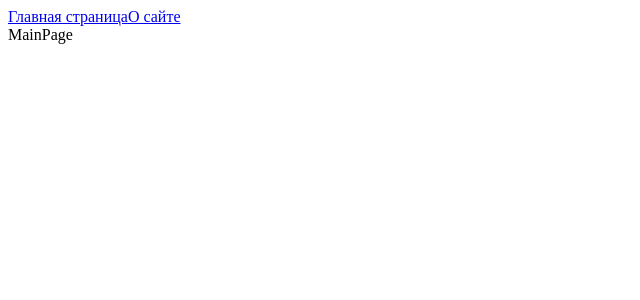
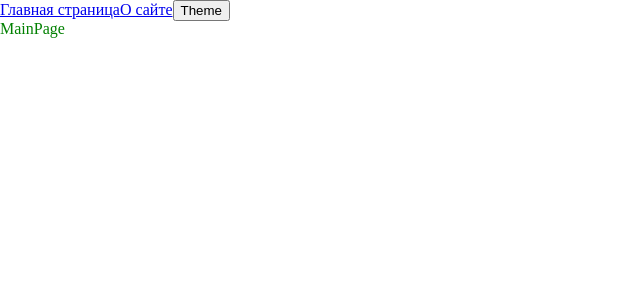
Before and after one commit to stasdashkevitch/platform, a React app: page / in a window 1280 px wide. Shown: the top 300 px of the page, without its empty margins (0-640 px from the left). Built offline with nearby package versions, Linux system fonts and the light colour scheme.

Commit message:
add style structure, toggle theme

```diff
--- a/src/App.tsx
+++ b/src/App.tsx
@@ -2,12 +2,17 @@
 import { AboutPageAsync } from "./pages/AboutPage/AboutPage.async"
 import { MainPageAsync } from "./pages/MainPage/MainPage.async"
 import { Suspense } from "react"
+import { useTheme } from "./theme/useTheme"
+import './styles/index.scss'
 
 export const App = () => {
+  const {theme, handleToggleTheme} = useTheme()
+
   return (
-    <div>
+    <div className={`app ${theme}`}>
       <Link to="/">Главная страница</Link>
       <Link to="/about">О сайте</Link>
+      <button onClick={handleToggleTheme}>Theme</button>
       <Suspense fallback={<div>Loading...</div>}>
         <Routes>
           <Route path="/about" element={<AboutPageAsync />} />
--- a/src/index.tsx
+++ b/src/index.tsx
@@ -1,11 +1,14 @@
 import { createRoot } from 'react-dom/client'
 import { App } from './App'
 import { BrowserRouter } from 'react-router-dom';
+import ThemeProvider from './theme/ThemeProvider';
 
 const container = document.querySelector('#root') as HTMLElement
 const root = createRoot(container)
 root.render(
   <BrowserRouter>
-    <App />
+    <ThemeProvider>
+      <App />
+    </ThemeProvider>
   </BrowserRouter>
 );
--- /dev/null
+++ b/src/styles/index.scss
@@ -0,0 +1,11 @@
+@import './variables/global.scss';
+@import './reset.scss';
+@import './themes/normal.scss';
+@import './themes/dark.scss';
+
+.app {
+  font-family: var(--font-m);
+  background: var(--bg-color);
+  color: var(--primary-color);
+  min-height: 100vh;
+}
--- /dev/null
+++ b/src/styles/reset.scss
@@ -0,0 +1,43 @@
+html, body, div, span, applet, object, iframe,
+h1, h2, h3, h4, h5, h6, p, blockquote, pre,
+a, abbr, acronym, address, big, cite, code,
+del, dfn, em, img, ins, kbd, q, s, samp,
+small, strike, strong, sub, sup, tt, var,
+b, u, i, center,
+dl, dt, dd, ol, ul, li,
+fieldset, form, label, legend,
+table, caption, tbody, tfoot, thead, tr, th, td,
+article, aside, canvas, details, embed,
+figure, figcaption, footer, header, hgroup,
+menu, nav, output, ruby, section, summary,
+time, mark, audio, video {
+	margin: 0;
+	padding: 0;
+	border: 0;
+	font-size: 100%;
+	font: inherit;
+	vertical-align: baseline;
+}
+/* HTML5 display-role reset for older browsers */
+article, aside, details, figcaption, figure,
+footer, header, hgroup, menu, nav, section {
+	display: block;
+}
+body {
+	line-height: 1;
+}
+ol, ul {
+	list-style: none;
+}
+blockquote, q {
+	quotes: none;
+}
+blockquote:before, blockquote:after,
+q:before, q:after {
+	content: '';
+	content: none;
+}
+table {
+	border-collapse: collapse;
+	border-spacing: 0;
+}
--- /dev/null
+++ b/src/styles/themes/dark.scss
@@ -0,0 +1,5 @@
+.app.dark {
+  --bg-color: teal;
+  --primary-color: #purple;
+  --secondary-color: #white;
+}
--- /dev/null
+++ b/src/styles/themes/normal.scss
@@ -0,0 +1,5 @@
+.app.light {
+  --bg-color: white;
+  --primary-color: green;
+  --secondary--color: black;
+}
--- /dev/null
+++ b/src/styles/variables/global.scss
@@ -0,0 +1,11 @@
+:root {
+  --font-family: Arial, 'Times New Roman', Serif;
+
+  --font-size-m: 16px;
+  --font-line-m: 24px;
+  --font-m: var(--font-size-m) / var(--font-line-m) var(--font-family);
+
+  --font-size-l: 24px;
+  --font-line-l: 32px;
+  --font-m: var(--font-size-l) / var(--font-line-l) var(--font-family);
+}
--- /dev/null
+++ b/src/theme/ThemeContext.ts
@@ -0,0 +1,15 @@
+import { createContext } from "react";
+
+export enum Theme {
+  LIGHT = 'light',
+  DARK = 'dark',
+}
+
+export interface ThemeContextProps {
+  theme?: Theme;
+  setTheme?: (theme: Theme) => void;
+}
+
+export const ThemeContext = createContext<ThemeContextProps>({})
+
+export const LOCAL_STORAGE_THEME_KEY = 'theme'
--- /dev/null
+++ b/src/theme/ThemeProvider.tsx
@@ -0,0 +1,21 @@
+import { FC, PropsWithChildren, useMemo, useState } from "react"
+import { LOCAL_STORAGE_THEME_KEY, ThemeContext, Theme } from "./ThemeContext"
+
+const defaultTheme = localStorage.getItem(LOCAL_STORAGE_THEME_KEY) as Theme || Theme.LIGHT;
+
+const ThemeProvider: FC<PropsWithChildren> = ({children}) => {
+  const [theme, setTheme] = useState<Theme>(defaultTheme)
+
+  const defaultProps = useMemo(() => ({
+    theme,
+    setTheme
+  }), [theme])
+
+  return (
+    <ThemeContext.Provider value={defaultProps}>
+      {children}
+    </ThemeContext.Provider>
+  )
+}
+
+export default ThemeProvider
--- /dev/null
+++ b/src/theme/useTheme.tsx
@@ -0,0 +1,19 @@
+import { useContext } from "react";
+import { LOCAL_STORAGE_THEME_KEY, Theme, ThemeContext } from "./ThemeContext"
+
+interface UseThemeResult {
+  handleToggleTheme: () => void;
+  theme: Theme;
+}
+
+export function useTheme(): UseThemeResult {
+  const {theme, setTheme} = useContext(ThemeContext)
+
+  const handleToggleTheme = () => {
+    const newTheme = theme === Theme.LIGHT ? Theme.DARK : Theme.LIGHT
+    setTheme(newTheme)
+    localStorage.setItem(LOCAL_STORAGE_THEME_KEY, newTheme)
+  }
+
+  return {theme, handleToggleTheme}
+}
```
Also changed, not shown: src/pages/AboutPage/AboutPage.async.tsx (line endings or trailing spaces), src/pages/MainPage/MainPage.async.tsx (line endings or trailing spaces).
